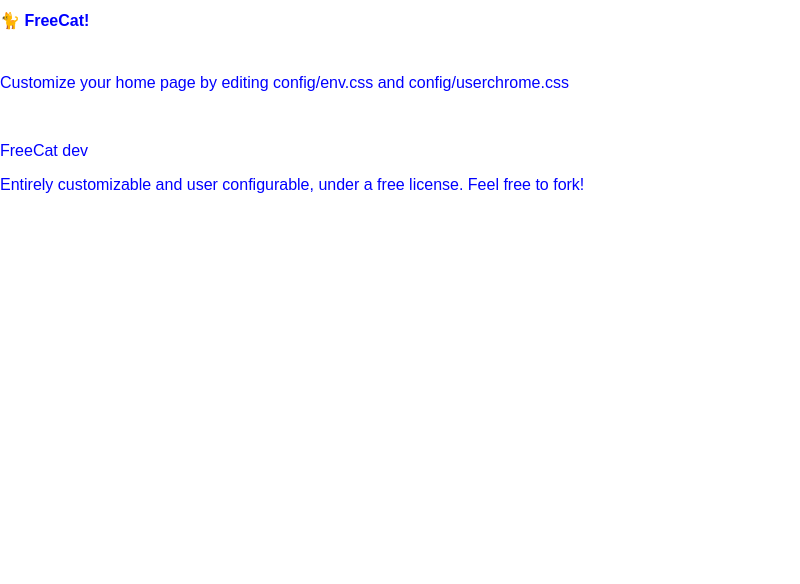
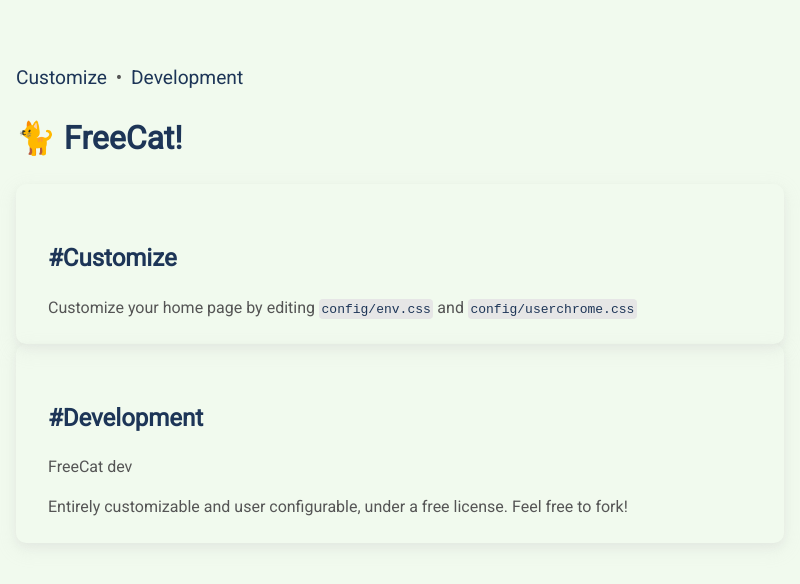
Before and after one commit to jdev082/freecat, an Electron app: page home.html in a window 800 px wide. Drawn offline with Linux system fonts and the light colour scheme.

Commit message:
Add last changes

```diff
--- /dev/null
+++ b/dream.css
@@ -0,0 +1,171 @@
+@import url("https://fonts.googleapis.com/css2?family=Roboto&display=swap");
+
+:root {
+  --font: "Roboto", sans-serif;
+
+  --transition-duration: 0.2s;
+
+  --body-max-width: 50em;
+
+  --text-color: #555;
+  --bold-color: #1d3557;
+  --back-color: #f1faee;
+
+  --header-left-text: "#";
+
+  --link-color-1: #e63946;
+  --link-color-2: #f0e2d9;
+
+  --mark-color-1: #f4f452;
+  --mark-color-2: #f9f99f;
+
+  --code-color-1: #e6e6e6;
+  --code-color-2: #1d3557;
+
+  --button-border: lightgray;
+  --button-hover-radius: 10px;
+  --button-padding: 0.5em;
+
+  --navbar-font-size: 1.2em;
+  --navbar-sep: " \0000a0•\0000a0";
+
+  --shadow-1-a: 0.2;
+  --shadow-2-a: 0.19;
+  --section-radius: 10px;
+
+  --footer-padding: 2em;
+  --footer-align: center;
+
+  --radius: 4px;
+}
+
+body {
+  font-family: var(--font);
+  margin: 0 auto;
+  max-width: var(--body-max-width);
+  line-height: 1.5;
+  padding: 4em 1em;
+  color: var(--text-color);
+  background-color: var(--back-color);
+}
+
+h2 {
+  margin-top: 1em;
+  padding-top: 1em;
+}
+
+h2::before {
+  content: var(--header-left-text);
+}
+
+h1,
+h2,
+h3,
+h4,
+h5,
+h6,
+strong {
+  color: var(--bold-color);
+}
+
+a {
+  text-decoration: none;
+  color: var(--text-color);
+  border-bottom: 4px solid var(--link-color-1);
+  -webkit-transition-property: background-color;
+  -o-transition-property: background-color;
+  transition-property: background-color;
+  -webkit-transition-duration: var(--transition-duration);
+  -o-transition-duration: var(--transition-duration);
+  transition-duration: var(--transition-duration);
+}
+
+a:hover {
+  background-color: var(--link-color-2);
+}
+
+mark {
+  background-color: var(--back-color);
+  color: var(--text-color);
+  border-bottom: 4px solid var(--mark-color-1);
+  -webkit-transition-property: background-color;
+  -o-transition-property: background-color;
+  transition-property: background-color;
+  -webkit-transition-duration: var(--transition-duration);
+  -o-transition-duration: var(--transition-duration);
+  transition-duration: var(--transition-duration);
+}
+
+mark:hover {
+  background-color: var(--mark-color-2);
+}
+
+pre,
+code {
+  background-color: var(--code-color-1);
+  color: var(--code-color-2);
+  padding: 0.2em;
+  border-radius: var(--radius);
+  overflow: auto;
+  word-break: break-all;
+}
+
+button {
+  padding: var(--button-padding);
+  font-family: var(--font);
+  font-size: 1em;
+  color: var(--text-color);
+  background-color: var(--back-color);
+  border: 1px solid var(--button-border);
+  border-radius: var(--radius);
+  -webkit-transition-property: border-radius;
+  -o-transition-property: border-radius;
+  transition-property: border-radius;
+  -webkit-transition-duration: var(--transition-duration);
+  -o-transition-duration: var(--transition-duration);
+  transition-duration: var(--transition-duration);
+}
+
+button:hover {
+  border-radius: var(--button-hover-radius);
+  cursor: pointer;
+}
+
+nav ul {
+  margin: 0;
+  padding: 0;
+}
+
+nav ul li {
+  list-style-type: none;
+  display: inline;
+}
+
+nav ul li a {
+  color: var(--bold-color);
+  font-size: var(--navbar-font-size);
+  border: none;
+}
+
+nav ul li a:hover {
+  background-color: rgba(0, 0, 0, 0);
+}
+
+nav ul li:not(:last-child)::after {
+  content: var(--navbar-sep);
+  font-size: var(--navbar-font-size);
+}
+
+section {
+  padding: 0.5em 2em;
+  border-radius: var(--section-radius);
+  -webkit-box-shadow: 0 4px 8px 0 rgba(200, 200, 200, var(--shadow-1-a)),
+    0 6px 20px 0 rgba(200, 200, 200, var(--shadow-2-a));
+  box-shadow: 0 4px 8px 0 rgba(200, 200, 200, var(--shadow-1-a)),
+    0 6px 20px 0 rgba(200, 200, 200, var(--shadow-2-a));
+}
+
+footer {
+  text-align: var(--footer-align);
+  padding-top: var(--footer-padding);
+}
--- a/home.html
+++ b/home.html
@@ -2,20 +2,35 @@
 <html>
   <head>
     <script src="js/searchbox.js"></script>
-    <link rel="stylesheet" href="config/userchrome.css" />
+    <!--<link rel="stylesheet" href="config/userchrome.css" /> -->
+    <link rel="stylesheet" href="dream.css" />
   </head>
   <body>
+    <nav>
+      <ul>
+        <li>
+          <a href="#customize">Customize</a>
+        </li>
+        <li>
+          <a href="#development">Development</a>
+        </li>
+      </ul>
+    </nav>
     <h1>🐈 FreeCat!</h1>
-    <br />
+    <section>
+      <h2 id="customize">Customize</h2>
       <p>
-      Customize your home page by editing config/env.css and
-      config/userchrome.css
+        Customize your home page by editing <code>config/env.css</code> and
+        <code>config/userchrome.css</code>
       </p>
-    <br />
+    </section>
+    <section>
+      <h2 id="development">Development</h2>
       <p>FreeCat dev</p>
       <p>
         Entirely customizable and user configurable, under a free license. Feel
         free to fork!
       </p>
+    </section>
   </body>
 </html>
--- a/package.json
+++ b/package.json
@@ -9,7 +9,8 @@
     "make": "electron-forge make",
     "check": "prettier --check .",
     "format": "prettier --write .",
-    "eslint": "eslint ."
+    "eslint": "eslint .",
+    "update-deps": "curl https://cdn.jsdelivr.net/gh/MystPi/dreamcss/src/dream.css --output dream.css"
   },
   "repository": "https://github.com/electron/electron-quick-start",
   "keywords": [
```
Also changed, not shown: main/main.js (+9 -10 lines), 1 other file. Lines whose indentation alone changed are shown as unchanged.
